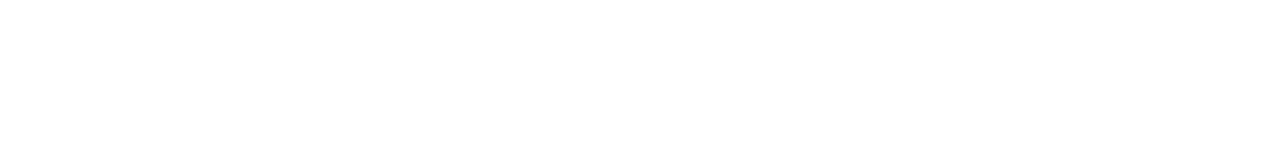
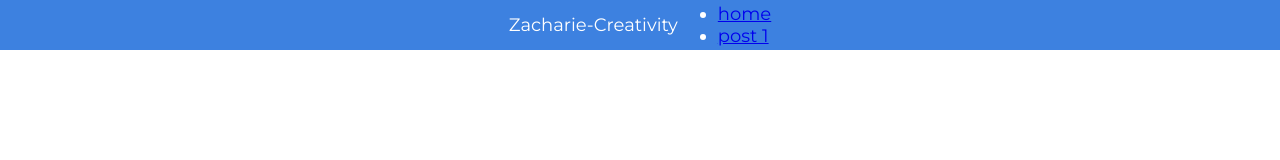
Before and after one commit to AndreVede/zacharie-creativity, a Gatsby site: page /post-1/ in a window 1280 px wide. Built offline with nearby package versions, Linux system fonts and the light colour scheme; Gatsby itself is replaced by a stand-in of ours.

Commit message:
feat: creation de base de header et de navigation

```diff
--- a/gatsby-config.ts
+++ b/gatsby-config.ts
@@ -5,7 +5,17 @@
     title: `Zacharie-Creativity`,
     description: 'Portfolio wich demonstrate the skills of Zacharie Boisnard.',
     author: 'Zacharie Boisnard',
-    siteUrl: `https://www.yourdomain.tld`
+    siteUrl: `https://www.yourdomain.tld`,
+    menuLinks: [
+      {
+        name: 'home',
+        link: '/'
+      },
+      {
+        name: 'post 1',
+        link: '/post-1'
+      }
+    ]
   },
   // More easily incorporate content into your pages through automatic TypeScript type generation and better GraphQL IntelliSense.
   // If you use VSCode you can also use the GraphQL plugin
@@ -37,6 +47,14 @@
         "name": "post",
         "path": "./src/content"
       }
+    }, {
+      resolve: `gatsby-plugin-google-fonts`,
+      options: {
+        fonts: [
+          `Montserrat:300,400,500,700` // you can also specify font weights and styles
+        ],
+        display: 'swap'
+      }
     }]
 };
 
--- a/package.json
+++ b/package.json
@@ -20,6 +20,7 @@
     "@types/styled-components": "^5.1.26",
     "babel-plugin-styled-components": "^2.1.1",
     "gatsby": "^5.9.0",
+    "gatsby-plugin-google-fonts": "^1.0.1",
     "gatsby-plugin-google-gtag": "^5.9.0",
     "gatsby-plugin-image": "^3.9.0",
     "gatsby-plugin-manifest": "^5.9.0",
--- /dev/null
+++ b/src/components/Footer.tsx
@@ -0,0 +1,7 @@
+import * as React from 'react';
+
+const Footer: React.FC = () => {
+    return <></>;
+};
+
+export default Footer;
--- a/src/components/Header.tsx
+++ b/src/components/Header.tsx
@@ -1,7 +1,38 @@
 import * as React from 'react';
+import styled from 'styled-components';
+import { flexCenter } from '../styles-utils/styles-variables';
+import { Link } from 'gatsby';
 
-const Header: React.FC = () => {
-  return <></>;
+const HeaderContainer = styled.header`
+    ${flexCenter('row')}
+    background: ${(p) => p.theme.colors.dark};
+    width: 100vw;
+    height: 50px;
+    font-size: large;
+    color: white;
+`;
+
+interface HeaderProps {
+    siteTitle: string;
+    menuLinks: {
+        name: string;
+        link: string;
+    }[];
+}
+
+const Header: React.FC<HeaderProps> = ({ siteTitle, menuLinks }) => {
+    return (
+        <HeaderContainer>
+            <span>{siteTitle}</span>
+            <ul>
+                {menuLinks.map((menuLink, i) => (
+                    <li key={i + '-link-header'}>
+                        <Link to={menuLink.link}>{menuLink.name}</Link>
+                    </li>
+                ))}
+            </ul>
+        </HeaderContainer>
+    );
 };
 
 export default Header;
--- /dev/null
+++ b/src/styles-utils/Themes.tsx
@@ -0,0 +1,10 @@
+export const ThemeDefault = {
+    colors: {
+        background: '#607D8B',
+        veryDark: '#4461FC',
+        dark: '#3D81E0',
+        primary: '#4FC2F7',
+        secondary: '#3DD8E0',
+        tertiary: '#44FCD2',
+    },
+};
--- a/src/styles-utils/styles-variables.tsx
+++ b/src/styles-utils/styles-variables.tsx
@@ -53,7 +53,6 @@
     }[weight]);
 
 export const GlobalStyle = createGlobalStyle`
-    @import url("https://fonts.googleapis.com/css?family=Montserrat:300,400,500,700");
     body {
         ${flexCenter()}
         ${fontMonserrat({ weight: 'regular' })}
--- a/src/templates/Layout.tsx
+++ b/src/templates/Layout.tsx
@@ -1,17 +1,37 @@
 import * as React from 'react';
 import Header from '../components/Header';
 import { GlobalStyle } from '../styles-utils/styles-variables';
+import Footer from '../components/Footer';
+import { ThemeProvider } from 'styled-components';
+import { ThemeDefault } from '../styles-utils/Themes';
+import { useStaticQuery, graphql } from 'gatsby';
 
 interface LayoutProps {
     children?: React.ReactNode;
 }
 
 const Layout: React.FC<LayoutProps> = ({ children }) => {
+    const data = useStaticQuery(graphql`
+        query {
+            site {
+                siteMetadata {
+                    title
+                    menuLinks {
+                        link
+                        name
+                    }
+                }
+            }
+        }
+    `);
     return (
         <>
             <GlobalStyle />
-            <Header />
-            <main>{children}</main>
+            <ThemeProvider theme={ThemeDefault}>
+                <Header siteTitle={data.site.siteMetadata.title} menuLinks={data.site.siteMetadata.menuLinks} />
+                <main>{children}</main>
+                <Footer />
+            </ThemeProvider>
         </>
     );
 };
```
Also changed, not shown: 1 other file.
